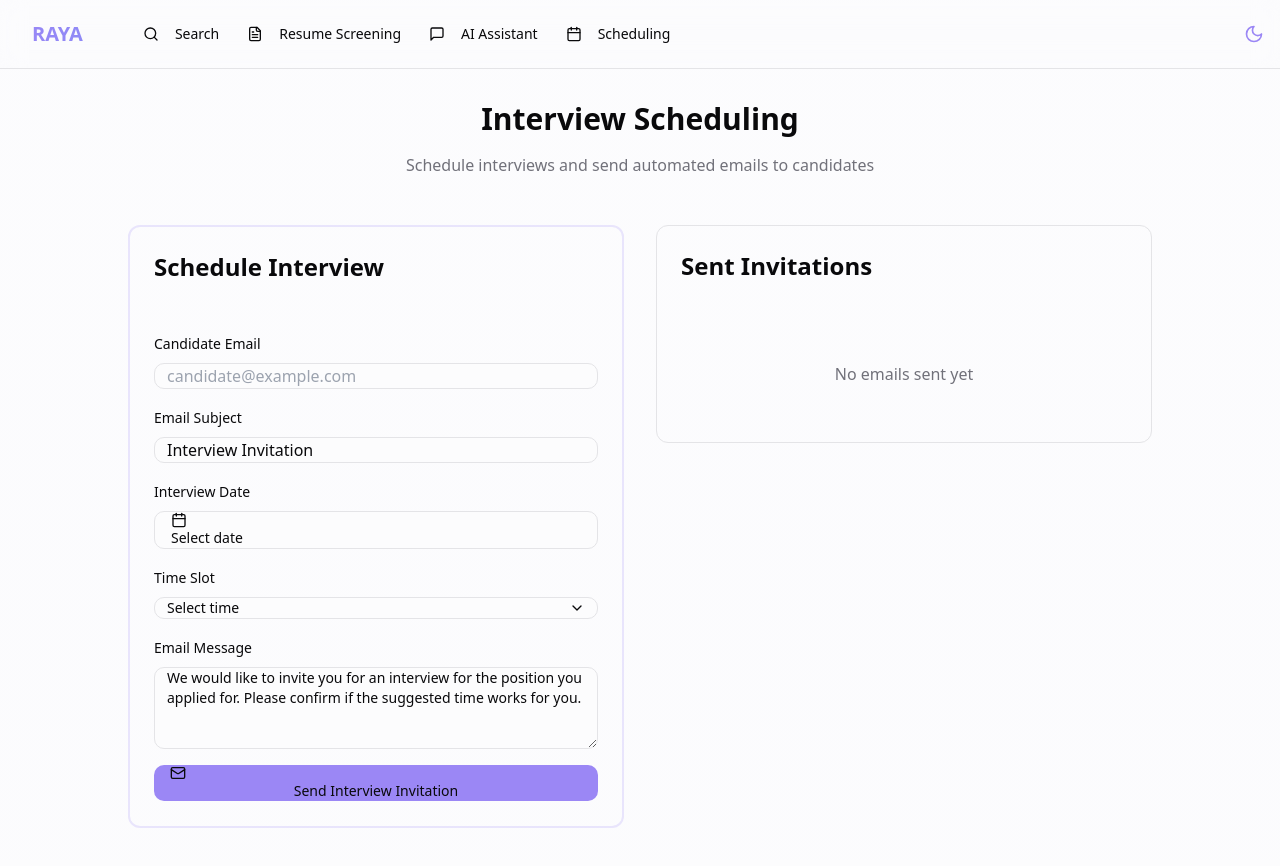
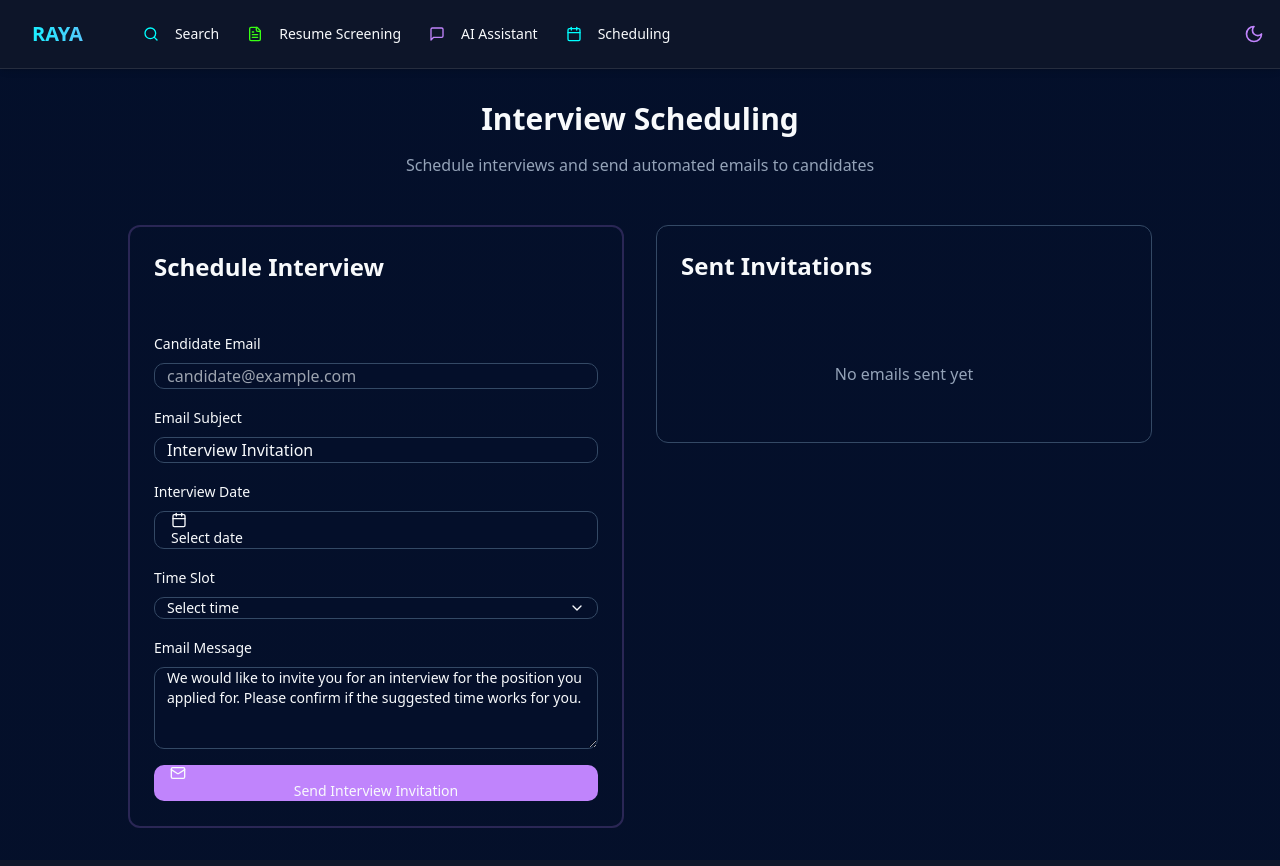
Before and after one commit to agniksarkar1107/raya-candidate-navigator-63, a React (Vite) app: page /scheduling in a window 1280 px wide. Shown: the top 866 px of the page. Built offline with nearby package versions, Linux system fonts and the light colour scheme.

Commit message:
Refactor: Update color palette
Update the application's color palette to match the provided specifications.

```diff
--- a/src/components/search/SearchHeader.jsx
+++ b/src/components/search/SearchHeader.jsx
@@ -13,27 +13,27 @@ const SearchHeader = () => {
     {
       name: "Search",
       path: "/search",
-      icon: <Search className="w-4 h-4 mr-2" />
+      icon: <Search className="w-4 h-4 mr-2 text-raya-blue" />
     },
     {
       name: "Resume Screening",
       path: "/resume-screening",
-      icon: <FileText className="w-4 h-4 mr-2" />
+      icon: <FileText className="w-4 h-4 mr-2 text-raya-green" />
     },
     {
       name: "AI Assistant",
       path: "/ai-assistant",
-      icon: <MessageSquare className="w-4 h-4 mr-2" />
+      icon: <MessageSquare className="w-4 h-4 mr-2 text-raya-purple" />
     },
     {
       name: "Scheduling",
       path: "/scheduling",
-      icon: <Calendar className="w-4 h-4 mr-2" />
+      icon: <Calendar className="w-4 h-4 mr-2 text-raya-blue" />
     },
   ];
 
   return (
-    <header className="border-b backdrop-blur-md bg-background/50 sticky top-0 z-10">
+    <header className="border-b border-white/10 backdrop-blur-md bg-raya-dark/90 sticky top-0 z-10 shadow-md">
       <div className="container mx-auto py-4 px-4">
         <div className="flex justify-between items-center">
           <motion.div
@@ -44,7 +44,7 @@ const SearchHeader = () => {
           >
             <Button
               variant="ghost"
-              className="font-bold text-xl text-gradient animate-text-shimmer bg-gradient-to-r from-raya-purple via-indigo-500 to-purple-300 bg-[length:200%_auto]"
+              className="font-bold text-xl text-gradient animate-text-shimmer bg-gradient-to-r from-raya-blue via-raya-purple to-raya-green bg-[length:200%_auto]"
               onClick={() => navigate('/')}
             >
               RAYA
@@ -56,7 +56,7 @@ const SearchHeader = () => {
                   key={item.path}
                   variant="ghost"
                   size="sm"
-                  className="flex items-center"
+                  className="flex items-center text-raya-text hover:text-white hover:bg-white/10"
                   onClick={() => navigate(item.path)}
                 >
                   {item.icon}
--- a/src/index.css
+++ b/src/index.css
@@ -5,65 +5,65 @@
 
 @layer base {
   :root {
-    --background: 240 33% 99%;
-    --foreground: 240 10% 3.9%;
+    --background: 222 84% 9%;
+    --foreground: 210 40% 98%;
 
-    --card: 0 0% 100%;
-    --card-foreground: 240 10% 3.9%;
+    --card: 222 84% 9%;
+    --card-foreground: 210 40% 98%;
 
-    --popover: 0 0% 100%;
-    --popover-foreground: 240 10% 3.9%;
+    --popover: 222 84% 9%;
+    --popover-foreground: 210 40% 98%;
 
-    --primary: 262 80% 75%;
-    --primary-foreground: 0 0% 98%;
+    --primary: 192 100% 50%;
+    --primary-foreground: 222 84% 9%;
 
-    --secondary: 240 4.8% 95.9%;
-    --secondary-foreground: 240 5.9% 10%;
+    --secondary: 135 100% 54%;
+    --secondary-foreground: 222 84% 9%;
 
-    --muted: 240 4.8% 95.9%;
-    --muted-foreground: 240 3.8% 46.1%;
+    --muted: 222 50% 15%;
+    --muted-foreground: 215 20% 65%;
 
-    --accent: 240 4.8% 95.9%;
-    --accent-foreground: 240 5.9% 10%;
+    --accent: 278 98% 75%;
+    --accent-foreground: 210 40% 98%;
 
-    --destructive: 0 84.2% 60.2%;
-    --destructive-foreground: 0 0% 98%;
+    --destructive: 0 84% 60%;
+    --destructive-foreground: 210 40% 98%;
 
-    --border: 240 5.9% 90%;
-    --input: 240 5.9% 90%;
-    --ring: 262 80% 75%;
+    --border: 214 32% 30%;
+    --input: 214 32% 30%;
+    --ring: 192 100% 50%;
 
     --radius: 0.75rem;
   }
 
   .dark {
-    --background: 240 10% 3.9%;
-    --foreground: 0 0% 98%;
+    --background: 222 84% 9%;
+    --foreground: 210 40% 98%;
 
-    --card: 240 10% 3.9%;
-    --card-foreground: 0 0% 98%;
+    --card: 222 84% 9%;
+    --card-foreground: 210 40% 98%;
 
-    --popover: 240 10% 3.9%;
-    --popover-foreground: 0 0% 98%;
+    --popover: 222 84% 9%;
+    --popover-foreground: 210 40% 98%;
 
-    --primary: 262 80% 75%;
-    --primary-foreground: 240 5.9% 10%;
+    --primary: 192 100% 50%;
+    --primary-foreground: 222 84% 9%;
 
-    --secondary: 240 3.7% 15.9%;
-    --secondary-foreground: 0 0% 98%;
+    --secondary: 135 100% 54%;
+    --secondary-foreground: 222 84% 9%;
 
-    --muted: 240 3.7% 15.9%;
-    --muted-foreground: 240 5% 64.9%;
+    --muted: 222 50% 15%;
+    --muted-foreground: 215 20% 65%;
 
-    --accent: 240 3.7% 15.9%;
-    --accent-foreground: 0 0% 98%;
+    --accent: 278 98% 75%;
+    --accent-foreground: 210 40% 98%;
 
-    --destructive: 0 62.8% 30.6%;
-    --destructive-foreground: 0 0% 98%;
+    --destructive: 0 84% 60%;
+    --destructive-foreground: 210 40% 98%;
 
-    --border: 240 3.7% 15.9%;
-    --input: 240 3.7% 15.9%;
-    --ring: 262 80% 75%;
+    --border: 214 32% 30%;
+    --input: 214 32% 30%;
+    --ring: 192 100% 50%;
   }
 }
 
@@ -72,22 +72,22 @@
     @apply border-border;
   }
   body {
-    @apply bg-background text-foreground;
+    @apply bg-raya-dark text-raya-text;
     font-feature-settings: "rlig" 1, "calt" 1;
   }
 }
 
 @layer utilities {
   .text-gradient {
-    @apply bg-clip-text text-transparent bg-gradient-to-r from-raya-purple to-indigo-400;
+    @apply bg-clip-text text-transparent bg-gradient-to-r from-raya-blue to-raya-purple;
   }
 
   .glass-morphism {
-    @apply backdrop-blur-lg bg-white/10 dark:bg-black/20 border border-white/20 dark:border-white/10;
+    @apply backdrop-blur-lg bg-white/5 dark:bg-white/5 border border-white/10 dark:border-white/10;
   }
 
   .raya-border-gradient {
-    border-image: linear-gradient(to right, #9b87f5, #7E69AB) 1;
+    border-image: linear-gradient(to right, #00FFFF, #C084FC) 1;
   }
 
   .hover-scale {
--- a/src/pages/Index.jsx
+++ b/src/pages/Index.jsx
@@ -56,37 +56,37 @@ const Index = () => {
     {
       title: "Candidate Search",
       description: "Find perfect candidates across all job platforms",
-      icon: <Search className="w-6 h-6" />,
+      icon: <Search className="w-6 h-6 text-raya-blue" />,
       delay: 0.2
     },
     {
       title: "Resume Screening",
       description: "Upload and analyze resumes for job matching",
-      icon: <FileText className="w-6 h-6" />,
+      icon: <FileText className="w-6 h-6 text-raya-green" />,
       delay: 0.3
     },
     {
       title: "AI Assistant",
       description: "Chat with our AI to analyze candidate data",
-      icon: <MessageSquare className="w-6 h-6" />,
+      icon: <MessageSquare className="w-6 h-6 text-raya-purple" />,
       delay: 0.4
     },
     {
       title: "Scheduling",
       description: "Automate interview scheduling and emails",
-      icon: <Calendar className="w-6 h-6" />,
+      icon: <Calendar className="w-6 h-6 text-raya-blue" />,
       delay: 0.5
     }
   ];
 
   return (
-    <div className="min-h-screen flex flex-col bg-gradient-to-b from-background to-background/90 dark:from-background dark:to-background/80">
+    <div className="min-h-screen flex flex-col bg-raya-dark">
       <header className="w-full p-6 flex justify-between items-center z-10">
         <motion.div
           initial={{ opacity: 0, x: -20 }}
           animate={{ opacity: 1, x: 0 }}
           transition={{ duration: 0.5, delay: 0.2 }}
-          className="text-xl font-bold text-gradient animate-text-shimmer bg-gradient-to-r from-raya-purple via-indigo-500 to-purple-300 bg-[length:200%_auto]"
+          className="text-xl font-bold text-gradient animate-text-shimmer bg-gradient-to-r from-raya-blue via-raya-purple to-raya-green bg-[length:200%_auto]"
         >
           RAYA
         </motion.div>
@@ -98,15 +98,21 @@ const Index = () => {
         <div className="absolute top-0 left-0 right-0 bottom-0 pointer-events-none">
           <motion.div
             initial={{ opacity: 0 }}
-            animate={{ opacity: 0.07 }}
+            animate={{ opacity: 0.1 }}
             transition={{ duration: 2, delay: 0.5 }}
-            className="absolute -top-1/4 -right-1/4 w-1/2 h-1/2 rounded-full bg-raya-purple blur-[120px]"
+            className="absolute -top-1/4 -right-1/4 w-1/2 h-1/2 rounded-full bg-raya-blue blur-[120px]"
           />
           <motion.div
             initial={{ opacity: 0 }}
-            animate={{ opacity: 0.05 }}
+            animate={{ opacity: 0.07 }}
             transition={{ duration: 2, delay: 0.7 }}
-            className="absolute -bottom-1/4 -left-1/4 w-1/2 h-1/2 rounded-full bg-indigo-400 blur-[140px]"
+            className="absolute -bottom-1/4 -left-1/4 w-1/2 h-1/2 rounded-full bg-raya-green blur-[140px]"
+          />
+          <motion.div
+            initial={{ opacity: 0 }}
+            animate={{ opacity: 0.07 }}
+            transition={{ duration: 2, delay: 0.9 }}
+            className="absolute top-1/3 left-1/4 w-1/3 h-1/3 rounded-full bg-raya-purple/40 blur-[100px]"
           />
         </div>
 
@@ -126,7 +132,7 @@ const Index = () => {
                   key={index}
                   custom={index}
                   variants={letterVariants}
-                  className="inline-block text-8xl md:text-9xl font-bold text-gradient animate-text-shimmer bg-gradient-to-r from-raya-purple via-indigo-500 to-purple-300 bg-[length:200%_auto]"
+                  className="inline-block text-8xl md:text-9xl font-bold text-gradient animate-text-shimmer bg-gradient-to-r from-raya-blue via-raya-purple to-raya-green bg-[length:200%_auto]"
                 >
                   {letter}
                 </motion.span>
@@ -135,14 +141,14 @@ const Index = () => {
           </motion.div>
 
           <motion.h2
-            className="text-xl md:text-3xl mb-8 text-foreground font-light tracking-wide"
+            className="text-xl md:text-3xl mb-8 text-raya-text font-light tracking-wide"
             variants={itemVariants}
           >
             Your AI-powered HR Assistant
           </motion.h2>
 
           <motion.div
-            className="max-w-2xl mx-auto mb-16 text-muted-foreground text-lg"
+            className="max-w-2xl mx-auto mb-16 text-raya-gray text-lg"
             variants={itemVariants}
           >
             <p>Transforming recruitment with cutting-edge AI technology</p>
@@ -155,7 +161,7 @@ const Index = () => {
             <Button
               onClick={handleGetStarted}
               size="lg"
-              className="bg-raya-purple hover:bg-raya-purple/90 text-white px-10 py-7 rounded-full text-lg group transition-all duration-300 ease-in-out"
+              className="bg-gradient-to-r from-raya-blue to-raya-purple hover:from-raya-blue/90 hover:to-raya-purple/90 text-raya-dark px-10 py-7 rounded-full text-lg group transition-all duration-300 ease-in-out shadow-lg shadow-raya-blue/20"
             >
               <span>Get Started</span>
               <ArrowRight className="ml-2 w-5 h-5 transition-transform group-hover:translate-x-1" />
@@ -172,20 +178,20 @@ const Index = () => {
                 initial={{ opacity: 0, y: 30 }}
                 animate={{ opacity: 1, y: 0 }}
                 transition={{ duration: 0.7, delay: feature.delay, ease: [0.22, 1, 0.36, 1] }}
-                className="glass-morphism p-6 rounded-2xl border border-white/10 backdrop-blur-lg bg-white/5 dark:bg-black/20 hover:bg-white/10 dark:hover:bg-black/30 transition-all duration-300"
+                className="glass-morphism p-6 rounded-2xl border border-white/10 backdrop-blur-lg bg-white/5 hover:bg-white/10 transition-all duration-300 shadow-lg shadow-black/20"
               >
-                <div className="mb-4 p-3 rounded-full bg-raya-purple/10 w-fit">
+                <div className="mb-4 p-3 rounded-full bg-white/5 w-fit">
                   {feature.icon}
                 </div>
-                <h3 className="text-lg font-semibold mb-2">{feature.title}</h3>
-                <p className="text-sm text-muted-foreground">{feature.description}</p>
+                <h3 className="text-lg font-semibold mb-2 text-raya-text">{feature.title}</h3>
+                <p className="text-sm text-raya-gray">{feature.description}</p>
               </motion.div>
             ))}
           </motion.div>
         </motion.div>
       </main>
 
-      <footer className="w-full py-6 px-4 text-center text-sm text-muted-foreground border-t border-border/20 backdrop-blur-sm">
+      <footer className="w-full py-6 px-4 text-center text-sm text-raya-gray border-t border-white/5 backdrop-blur-sm">
         <p>© 2025 RAYA • AI-Powered Recruitment Assistant</p>
       </footer>
     </div>
--- a/tailwind.config.ts
+++ b/tailwind.config.ts
@@ -53,9 +53,12 @@ export default {
           foreground: "hsl(var(--card-foreground))"
         },
         raya: {
-          purple: "#9b87f5",
-          dark: "#1A1F2C",
-          gray: "#8E9196"
+          purple: "#C084FC",
+          dark: "#0F172A",
+          blue: "#00FFFF",
+          green: "#39FF14",
+          gray: "#94A3B8",
+          text: "#F8FAFC"
         }
       },
       borderRadius: {
```
